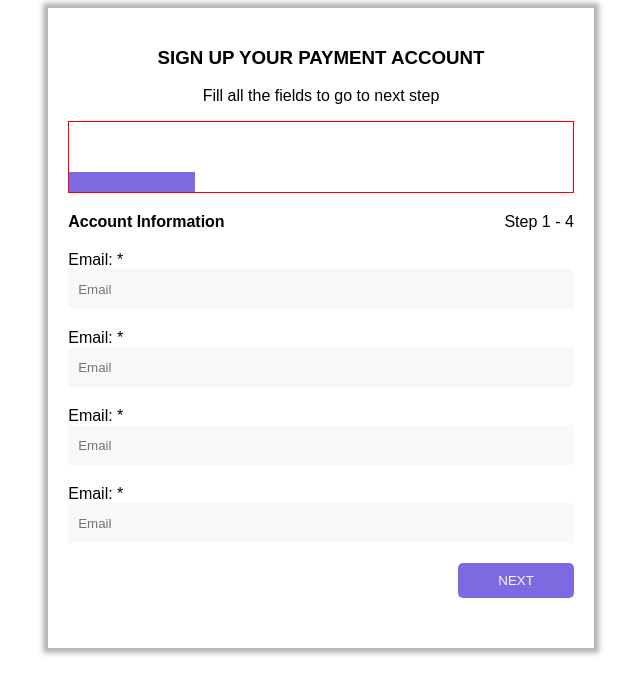
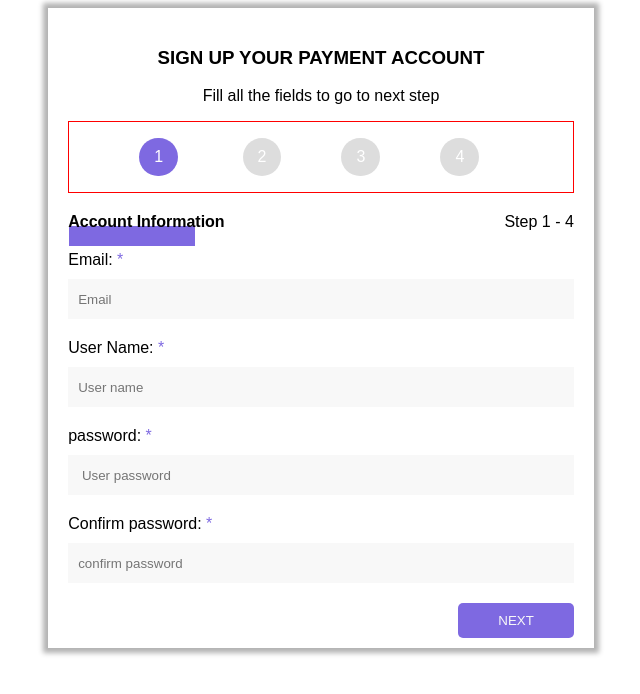
Before and after one commit to suryabhan29/14sep-2022, a plain HTML site: page index.html in a window 1280 px wide. Shown: the whole page, without its empty margins (319-959 px from the left). Drawn offline with Linux system fonts and the light colour scheme.

Commit message:
step form

```diff
--- a/index.html
+++ b/index.html
@@ -5,6 +5,7 @@
         <meta http-equiv="X-UA-Compatible" content="IE=edge">
         <meta name="viewport" content="width=device-width, initial-scale=1.0">
         <title>Document</title>
+        <link rel="stylesheet" href="https://cdnjs.cloudflare.com/ajax/libs/font-awesome/6.2.0/css/all.min.css" integrity="sha512-xh6O/CkQoPOWDdYTDqeRdPCVd1SpvCA9XXcUnZS2FmJNp1coAFzvtCN9BmamE+4aHK8yyUHUSCcJHgXloTyT2A==" crossorigin="anonymous" referrerpolicy="no-referrer" />
         <style>
             body{
                 font-family: Arial, Helvetica, sans-serif;
@@ -60,6 +61,32 @@
                 background-color: #7E69E1;
                 border-radius: 5px;
             }
+            label{
+                display: block;
+                margin-bottom: 10px;
+            }
+            span.purple{
+                color: #7E69E1;
+            }
+            .stepboxsteps{
+                list-style: none;
+            }
+            .stepboxsteps > li{
+                display: inline-block;
+                padding: 10px 15px;
+                background-color: #DDDDDD;
+
+                margin: 0px 30px;
+                border-radius: 30px;
+            }
+            .stepboxsteps > li.active{
+                background-color: #7E69E1;
+            }
+            .stepboxsteps > li > a{
+                color: #FFF;
+                text-decoration: none;
+            }
+
         </style>
     </head>
     <body>
@@ -67,6 +94,19 @@
             <h3>SIGN UP YOUR PAYMENT ACCOUNT</h3>
             <p>Fill all the fields to go to next step</p>
             <div class="stepbox">
+                <ul class="stepboxsteps">
+                    <li class="active">
+                        <a href="#">1</a>
+
+                    </li>
+                    <li>
+                        <a href="#">2</a>
+                    </li><li>
+                        <a href="#">3</a>
+                    </li><li>
+                        <a href="#">4</a>
+                    </li>
+                </ul>
                 <div class="progressbar"></div>
             </div>
             <div class="step1">
@@ -76,21 +116,22 @@
                 </div>
                 <div class="clearfix"></div>
                 <div class="movedown">
-                    <label>Email: *</label>
+                    <label>Email: <span class="purple"><span class="purple">*</span></span></label>
                     <input class="myinput" type="email" placeholder="Email" />
                 </div>
                 <div class="movedown">
-                    <label>Email: *</label>
-                    <input class="myinput"  type="email" placeholder="Email" />
+                    <label>User Name: <span class="purple">*</span></label>
+                    <input class="myinput"  type="text" placeholder="User name" />
                 </div><div class="movedown">
-                    <label>Email: *</label>
-                    <input class="myinput"  type="email" placeholder="Email" />
+                    <label>password: <span class="purple">*</span></label>
+                    <input class="myinput"  type="password" placeholder=" User password" />
                 </div><div class="movedown">
-                    <label>Email: *</label>
-                    <input class="myinput"  type="email" placeholder="Email" />
+                    <label>Confirm password: <span class="purple">*</span></label>
+                    <input class="myinput"  type="password" placeholder="confirm password" />
                 </div>
             </div>
             <input type="button" name="next" value="NEXT" />
         </form>
+        <script src="https://cdnjs.cloudflare.com/ajax/libs/font-awesome/6.2.0/js/all.min.js" integrity="sha512-naukR7I+Nk6gp7p5TMA4ycgfxaZBJ7MO5iC3Fp6ySQyKFHOGfpkSZkYVWV5R7u7cfAicxanwYQ5D1e17EfJcMA==" crossorigin="anonymous" referrerpolicy="no-referrer"></script>
     </body>
 </html>
```
